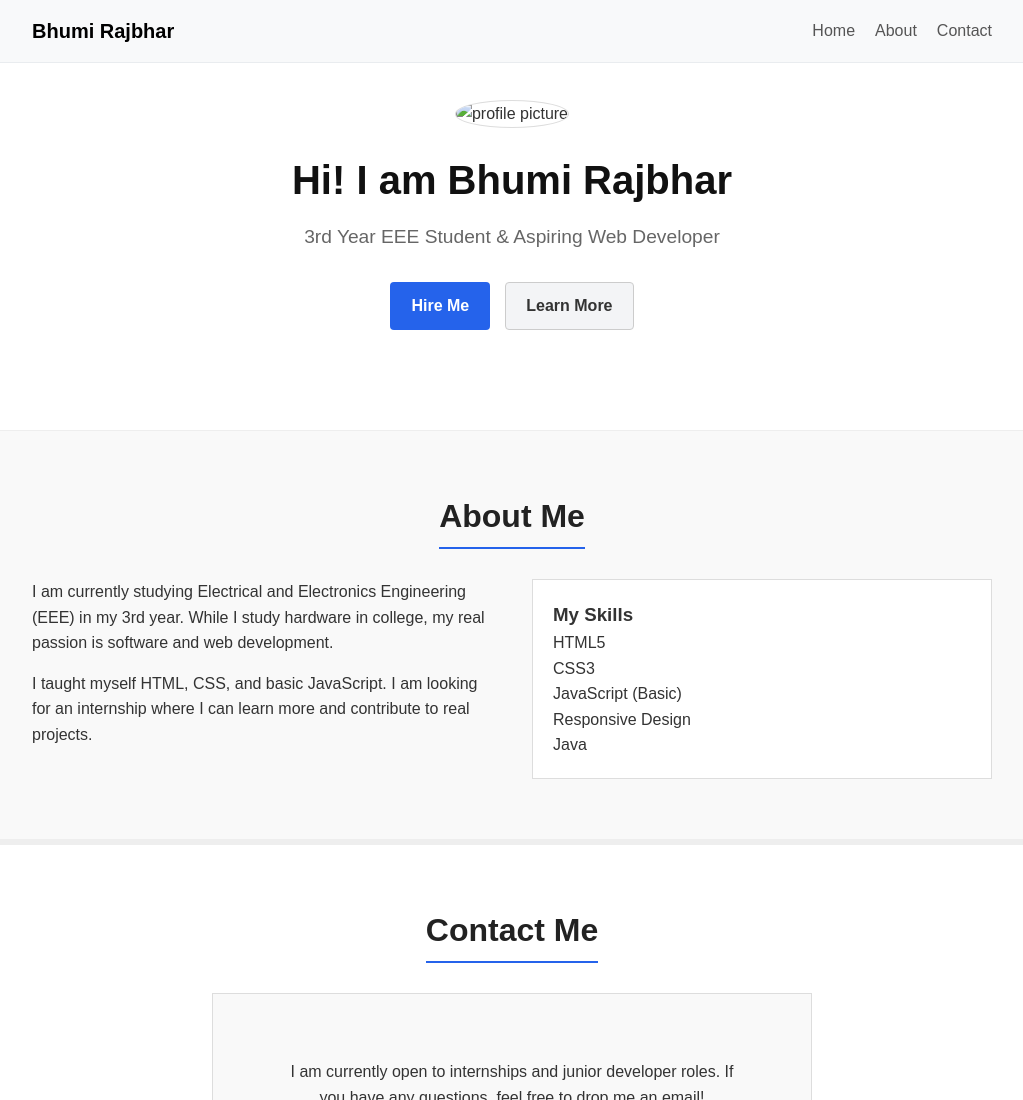
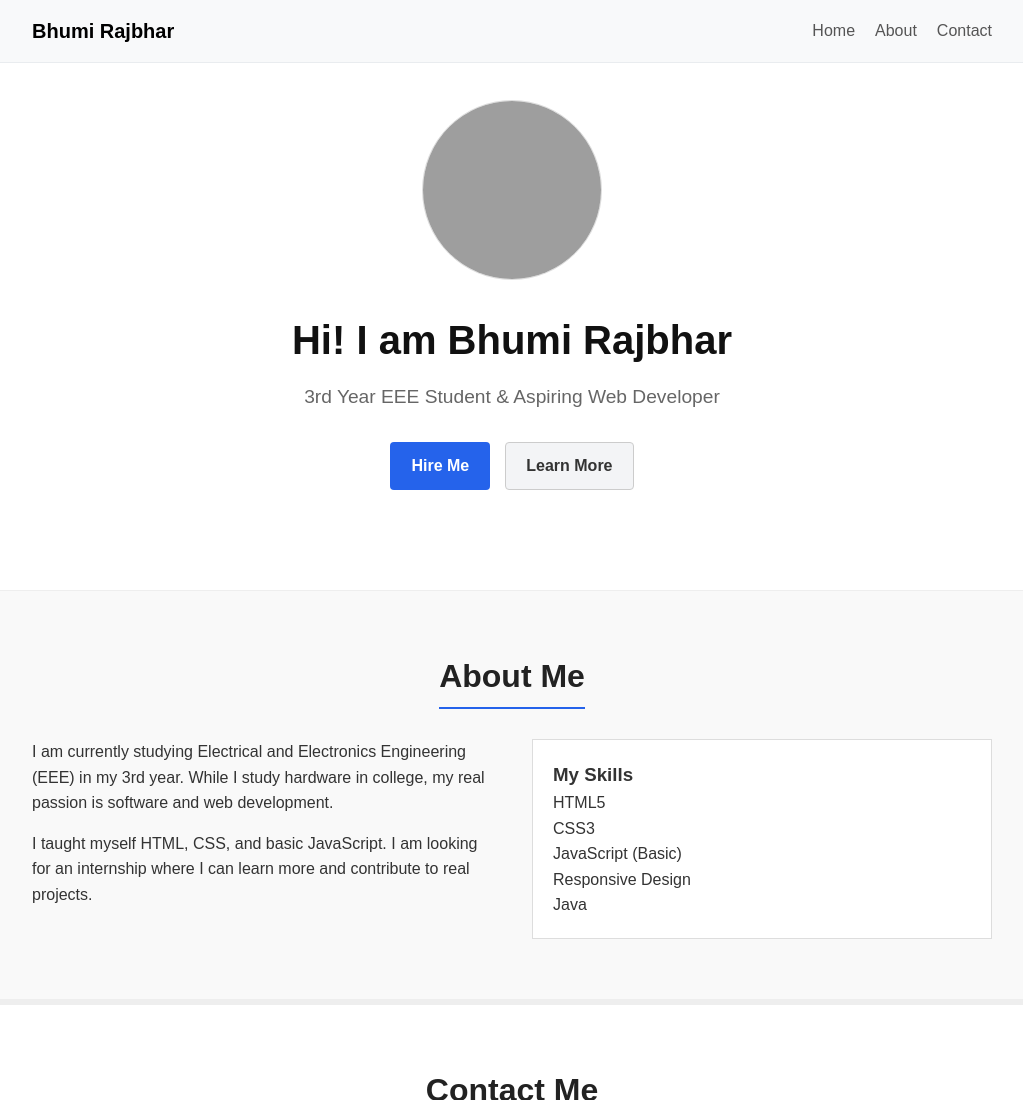
Before and after one commit to thepbhumirajbhar/portfolio, a plain HTML site: page index.html in a window 1280 px wide. Shown: the top 1100 px of the page, without its empty margins (128-1151 px from the left). Drawn offline with Linux system fonts and the light colour scheme; the site is published under a folder, as on GitHub Pages, so addresses that start at the root find nothing.

Commit message:
Update index.html

```diff
--- a/index.html
+++ b/index.html
@@ -259,7 +259,7 @@
     <!--hero section-->
     <section id="home">
       <div class="container">
-        <img src="/profile.jpg" alt="profile picture" class="profile-img">
+        <img src="profile.jpg" alt="profile picture" class="profile-img">
         <h1 class="hero-title">Hi! I am Bhumi Rajbhar</h1>
         <p class="hero-subtitle">3rd Year EEE Student & Aspiring Web Developer</p>
         <div class="hero-buttons">
```
